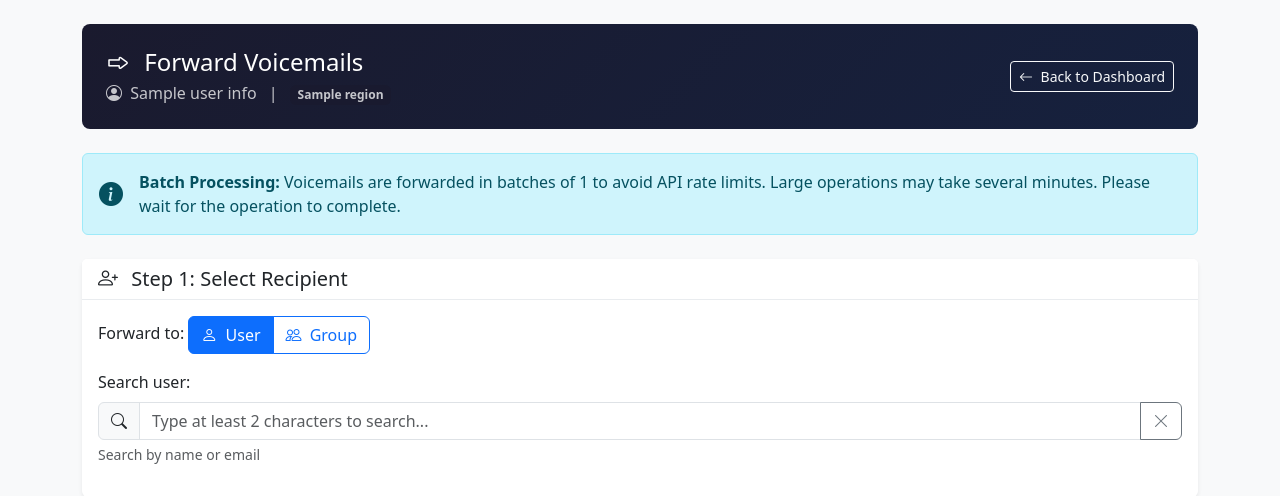
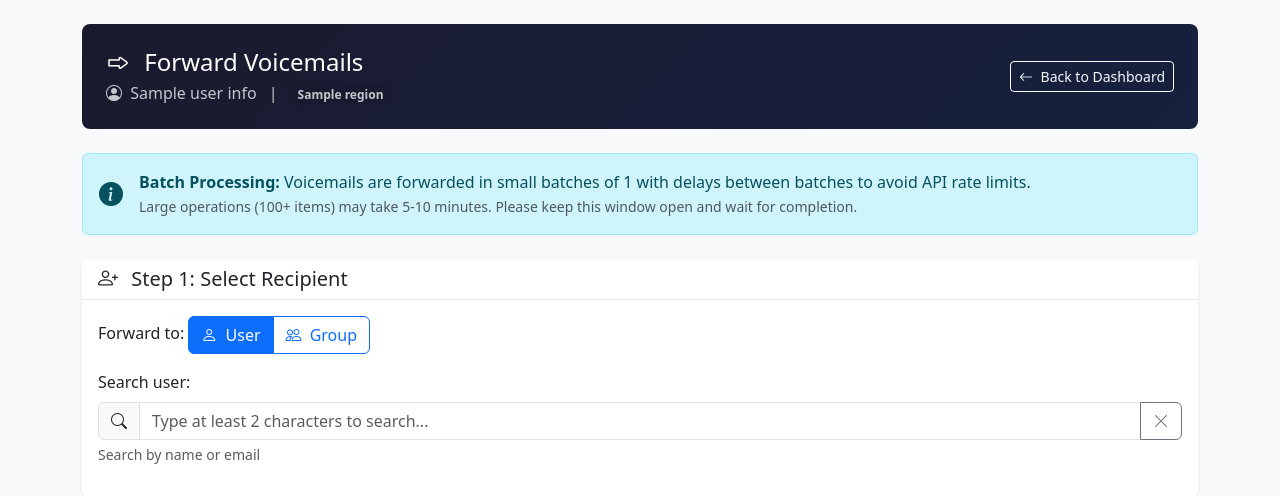
Before and after one commit to filipbal/genesys-voicemail-manager, a Flask app: template templates/forward.html in a window 1280 px wide. Shown: the part 56-552 px from the top of the page. Run offline with Flask 3, Linux system fonts and the light colour scheme; the template is opened without the code that fills it: most values are stand-ins (such as "Sample title", 1, 10 or a date in 2020).

Commit message:
Modify rate limiting strategy to be more conservative, update changelog

```diff
--- a/app.py
+++ b/app.py
@@ -82,12 +82,17 @@ os.makedirs(TEMP_DIR, exist_ok=True)
 API_PAGE_SIZE = 100  # Genesys API max is typically 100
 DISPLAY_PAGE_SIZE = 50  # Number of voicemails to display per page in UI
 
-# Batch processing settings
-BATCH_SIZE = 25  # Number of operations per batch (forward/delete)
-BATCH_DELAY = 2.0  # Seconds to wait between batches
-OPERATION_DELAY = 0.3  # Seconds between individual operations within a batch
-RATE_LIMIT_BACKOFF = 5.0  # Seconds to wait after rate limit hit
-MAX_RETRIES = 3  # Max retries for rate-limited requests
+# Batch processing settings - VERY CONSERVATIVE due to Genesys hard limits
+# Genesys appears to have a rolling ~50 request limit per minute
+BATCH_SIZE = 15  # Number of operations per batch (keep well under 50)
+BATCH_DELAY = 10.0  # Seconds to wait between batches (allow rate limit to reset)
+OPERATION_DELAY = 0.5  # Seconds between individual operations within a batch
+RATE_LIMIT_BACKOFF = 30.0  # Seconds to wait after rate limit hit (longer backoff)
+MAX_RETRIES = 5  # Max retries for rate-limited requests
+
+# Super batch - after every N batches, take a longer break
+SUPER_BATCH_SIZE = 3  # Number of batches before taking a longer break
+SUPER_BATCH_DELAY = 30.0  # Seconds to wait after super batch (let rate limit fully reset)
 
 # Cache settings (in-memory, per session)
 CACHE_TTL = 60  # Seconds to cache voicemail data
@@ -506,6 +511,12 @@ def process_voicemails_in_batches(access_token, region_host, voicemail_ids, oper
     """
     Process voicemails in batches to avoid rate limiting.
 
+    Uses a two-tier batching system:
+    - Regular batches: BATCH_SIZE items with BATCH_DELAY between them
+    - Super batches: After SUPER_BATCH_SIZE batches, take SUPER_BATCH_DELAY break
+
+    This helps avoid Genesys's rolling ~50 request/minute limit.
+
     Args:
         voicemail_ids: List of voicemail IDs to process
         operation: 'forward' or 'delete'
@@ -520,19 +531,34 @@ def process_voicemails_in_batches(access_token, region_host, voicemail_ids, oper
         'failed': 0,
         'errors': [],
         'total': len(voicemail_ids),
-        'processed': 0
+        'processed': 0,
+        'rate_limited': False
     }
 
     total_ids = len(voicemail_ids)
+    total_batches = (total_ids + BATCH_SIZE - 1) // BATCH_SIZE
+    batches_since_super_break = 0
+    consecutive_failures = 0
+
+    app.logger.info(f"Starting {operation} operation: {total_ids} items in {total_batches} batches")
+    app.logger.info(f"Settings: BATCH_SIZE={BATCH_SIZE}, BATCH_DELAY={BATCH_DELAY}s, SUPER_BATCH after {SUPER_BATCH_SIZE} batches")
 
     # Process in batches
     for batch_start in range(0, total_ids, BATCH_SIZE):
         batch_end = min(batch_start + BATCH_SIZE, total_ids)
         batch = voicemail_ids[batch_start:batch_end]
         batch_num = (batch_start // BATCH_SIZE) + 1
-        total_batches = (total_ids + BATCH_SIZE - 1) // BATCH_SIZE
 
         app.logger.info(f"Processing batch {batch_num}/{total_batches} ({len(batch)} items)")
+
+        # Check if we need a super batch break BEFORE processing
+        if batches_since_super_break >= SUPER_BATCH_SIZE and batch_num > 1:
+            app.logger.info(f"Super batch break: waiting {SUPER_BATCH_DELAY}s to let rate limits reset...")
+            time.sleep(SUPER_BATCH_DELAY)
+            batches_since_super_break = 0
+            consecutive_failures = 0  # Reset failure count after break
+
+        batch_failures = 0
 
         for idx, vm_id in enumerate(batch):
             try:
@@ -547,9 +573,24 @@ def process_voicemails_in_batches(access_token, region_host, voicemail_ids, oper
 
                 if success:
                     results['success'] += 1
+                    consecutive_failures = 0  # Reset on success
                 else:
                     results['failed'] += 1
                     results['errors'].append(f"VM {vm_id[:8]}...: {result}")
+                    batch_failures += 1
+                    consecutive_failures += 1
+
+                    # Check if this looks like rate limiting (multiple consecutive failures)
+                    if consecutive_failures >= 3:
+                        app.logger.warning(f"Detected possible rate limiting ({consecutive_failures} consecutive failures)")
+                        results['rate_limited'] = True
+
+                        # Take an emergency break
+                        emergency_delay = SUPER_BATCH_DELAY * 2
+                        app.logger.info(f"Emergency rate limit break: waiting {emergency_delay}s...")
+                        time.sleep(emergency_delay)
+                        consecutive_failures = 0
+                        batches_since_super_break = 0
 
                 results['processed'] += 1
 
@@ -561,13 +602,26 @@ def process_voicemails_in_batches(access_token, region_host, voicemail_ids, oper
                 results['failed'] += 1
                 results['errors'].append(f"VM {vm_id[:8]}...: {str(e)}")
                 results['processed'] += 1
+                consecutive_failures += 1
 
-        # Longer delay between batches
+        batches_since_super_break += 1
+
+        # Log batch completion
+        app.logger.info(f"Batch {batch_num} complete: {len(batch) - batch_failures} succeeded, {batch_failures} failed")
+
+        # Regular delay between batches (if more batches to process)
         if batch_end < total_ids:
-            app.logger.info(f"Batch {batch_num} complete. Waiting {BATCH_DELAY}s before next batch...")
-            time.sleep(BATCH_DELAY)
+            # If we had failures in this batch, wait longer
+            delay = BATCH_DELAY * 2 if batch_failures > 0 else BATCH_DELAY
+            app.logger.info(f"Waiting {delay}s before next batch...")
+            time.sleep(delay)
 
     # Invalidate cache after modifications
+    invalidate_voicemail_cache()
+
+    app.logger.info(f"Operation complete: {results['success']} succeeded, {results['failed']} failed out of {results['total']}")
+
+    return results
     invalidate_voicemail_cache()
 
     return results
--- a/templates/forward.html
+++ b/templates/forward.html
@@ -30,8 +30,8 @@
     <div class="d-flex align-items-center">
         <i class="bi bi-info-circle-fill me-3 fs-4"></i>
         <div>
-            <strong>Batch Processing:</strong> Voicemails are forwarded in batches of {{ batch_size }} to avoid API rate limits.
-            Large operations may take several minutes. Please wait for the operation to complete.
+            <strong>Batch Processing:</strong> Voicemails are forwarded in small batches of {{ batch_size }} with delays between batches to avoid API rate limits.
+            <br><small class="text-muted">Large operations (100+ items) may take 5-10 minutes. Please keep this window open and wait for completion.</small>
         </div>
     </div>
 </div>
@@ -444,15 +444,21 @@ function forwardVoicemails() {
     const progressModal = new bootstrap.Modal(document.getElementById('progressModal'));
     progressModal.show();
 
-    // Simulate progress (since we can't get real-time updates from the server)
-    const estimatedTime = Math.ceil(voicemailIds.length / BATCH_SIZE) * 3; // ~3 seconds per batch
+    // Simulate progress - adjusted for longer operation times
+    // With BATCH_SIZE=15, BATCH_DELAY=10s, SUPER_BATCH_DELAY=30s
+    // Estimate: ~15 items per batch, ~12s per batch average, super break every 3 batches
+    const batches = Math.ceil(voicemailIds.length / BATCH_SIZE);
+    const superBatches = Math.floor(batches / 3);
+    const estimatedSeconds = (batches * 12) + (superBatches * 30);
+
     let progress = 0;
     const progressInterval = setInterval(() => {
-        progress += 2;
-        if (progress > 90) progress = 90; // Don't go past 90% until complete
+        // Slower progress that accounts for actual operation time
+        progress += (100 / Math.max(estimatedSeconds, 10)) * 0.5;
+        if (progress > 95) progress = 95; // Don't go past 95% until complete
         document.getElementById('progressBar').style.width = progress + '%';
-        document.getElementById('progressBar').textContent = progress + '%';
-    }, estimatedTime * 20);
+        document.getElementById('progressBar').textContent = Math.round(progress) + '%';
+    }, 500);
 
     // Show loading state on button
     const btn = document.getElementById('forwardBtn');
```
Also changed, not shown: templates/delete.html (+14 -8 lines), CHANGELOG.md.
